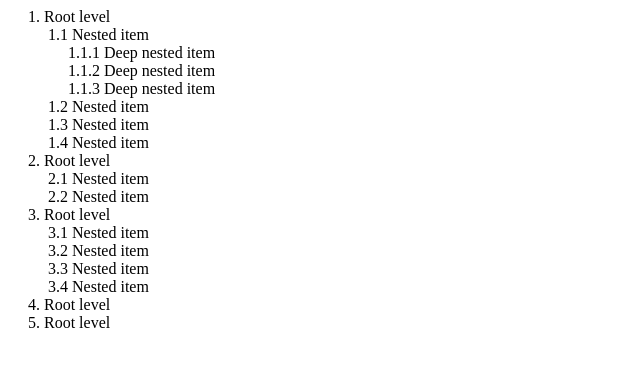
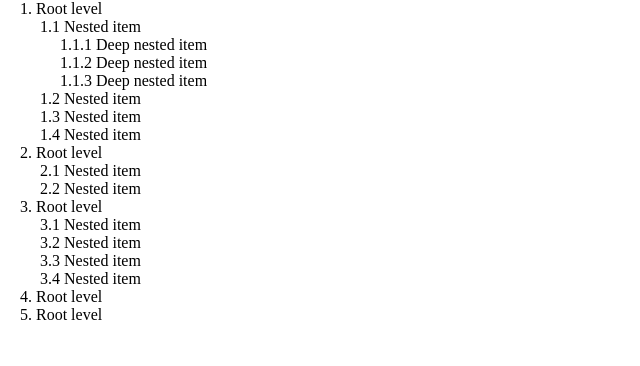
Before and after one commit to nodeTempest/TreeView, a React (Create React App) app: page / in a window 1280 px wide. Shown: the top 366 px of the page, without its empty margins (0-640 px from the left). Built offline with nearby package versions, Linux system fonts and the light colour scheme.

Commit message:
reset css

```diff
--- /dev/null
+++ b/src/App.css
@@ -0,0 +1,5 @@
+* {
+    box-sizing: border-box;
+    padding: 0;
+    margin: 0;
+}
--- a/src/App.tsx
+++ b/src/App.tsx
@@ -1,5 +1,8 @@
+import { TreeViewDataType, TreeView } from "./TreeView/TreeView.component";
+
 import data from "./data.json";
-import { TreeViewDataType, TreeView } from "./TreeView/TreeView.component";
+
+import "./App.css";
 
 export const App = () => {
   return <TreeView data={data as any as TreeViewDataType} />;
```
